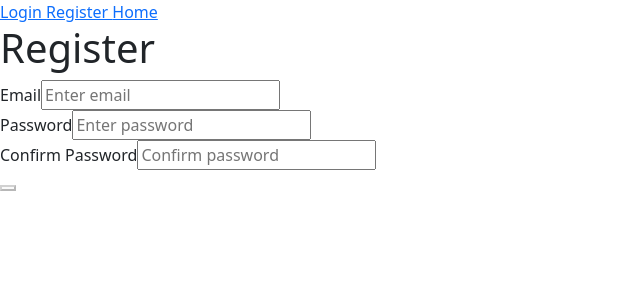
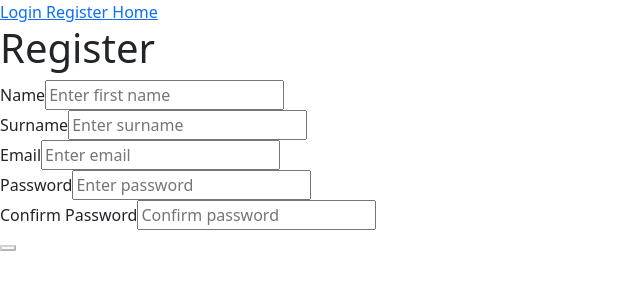
Before and after one commit to the-nonlinearity/docker-compose-rest-react-boilerplate, a React (Create React App) app in the folder frontend/: page /register in a window 1280 px wide. Shown: the top 300 px of the page, without its empty margins (0-640 px from the left). Built offline with nearby package versions, Linux system fonts and the light colour scheme.

Commit message:
add firstName/lastName to register. NOTE: commented out toastify alert - still cannot find additional modules brought in when building with docker

```diff
--- a/frontend/package.json
+++ b/frontend/package.json
@@ -22,6 +22,7 @@
     "react-icons": "4.2.0",
     "react-router-dom": "^6.0.1",
     "react-scripts": "^4.0.3",
+    "react-toastify": "^9.0.8",
     "yarn": "^1.22.19"
   },
   "devDependencies": {
--- a/frontend/src/App.tsx
+++ b/frontend/src/App.tsx
@@ -1,5 +1,7 @@
 import { BrowserRouter } from 'react-router-dom'
+// import { ToastContainer } from 'react-toastify'
 
+// import 'react-toastify/dist/react-toastify.css'
 import { NavBar } from './components/NavBar'
 import { AuthProvider } from './context/AuthContext'
 import { RouteList } from './routes'
@@ -12,12 +14,15 @@ import { RouteList } from './routes'
 // import Spinner from 'react-bootstrap/Spinner';
 
 const App = () => (
+  <>
   <BrowserRouter>
     <AuthProvider>
       <NavBar />
       <RouteList />
     </AuthProvider>
   </BrowserRouter>
+  {/* <ToastContainer/> */}
+  </>
 )
 
 export default App
--- a/frontend/src/pages/Login/index.tsx
+++ b/frontend/src/pages/Login/index.tsx
@@ -12,7 +12,7 @@ function initialFormValues () {
 export function Login () {
   const [values, setValues] = useState(initialFormValues)
   const [loginRequestStatus, setLoginRequestStatus] = useState('success')
-  const { signIn } = useContext(AuthContext)
+  const { signIn, user } = useContext(AuthContext)
 
   function handleChange (e: React.ChangeEvent<HTMLInputElement>) {
     const { name, value } = e.target
@@ -28,7 +28,7 @@ export function Login () {
 
     setLoginRequestStatus('loading')
 
-    await signIn(values)
+    signIn(values).then((res) => console.log(values, '<<<<<<input', res, '<<<<<<<<<res', user, '<<<<<<user'))
 
     setLoginRequestStatus('success')
   }
--- a/frontend/src/pages/Register/index.tsx
+++ b/frontend/src/pages/Register/index.tsx
@@ -1,4 +1,5 @@
 import React, { useState, FormEvent } from 'react'
+// import { toast } from 'react-toastify'
 
 import { postNewUser } from '../../services/interceptors'
 
@@ -6,11 +7,13 @@ export function Register () {
   const [formInput, setFormInput] = useState({
     email: '',
     password: '',
-    passwordConfirm: ''
+    passwordConfirm: '',
+    firstName: '',
+    lastName: ''
   })
   const [pendingSubmit, setPendingSubmit] = useState(false)
 
-  const { email, password, passwordConfirm } = formInput
+  const { email, password, passwordConfirm, firstName, lastName } = formInput
 
   const handleFormChange = (event: React.ChangeEvent<HTMLInputElement>) => {
     const { name, value } = event.target
@@ -23,23 +26,49 @@ export function Register () {
   const handleSubmit = (event: FormEvent) => {
     event.preventDefault()
     setPendingSubmit(true)
-    postNewUser(email, password).then(() => {
+    postNewUser(email, password, firstName, lastName).then((res) => {
       setPendingSubmit(false)
       console.log('created!!!!!!!!')
     })
     setFormInput({
       email: '',
       password: '',
-      passwordConfirm: ''
+      passwordConfirm: '',
+      firstName: '',
+      lastName: ''
     })
   }
 
   if (pendingSubmit) { return <p>Pending...</p> }
 
+  // if (password !== passwordConfirm) { toast.error('Passwords do not match') }
+
   return (
     <div>
       <h1>Register</h1>
       <form onSubmit={handleSubmit}>
+      <div>
+      <label htmlFor="firstName">Name</label>
+          <input
+            value={firstName}
+            type="text"
+            name="firstName"
+            id="firstName"
+            onChange={handleFormChange}
+            placeholder='Enter first name'
+        />
+        </div>
+        <div>
+      <label htmlFor="lastName">Surname</label>
+          <input
+            value={lastName}
+            type="text"
+            name="lastName"
+            id="lastName"
+            onChange={handleFormChange}
+            placeholder='Enter surname'
+        />
+        </div>
         <div>
       <label htmlFor="email">Email</label>
           <input
--- a/frontend/src/services/interceptors.ts
+++ b/frontend/src/services/interceptors.ts
@@ -39,8 +39,8 @@ function handleRefreshToken (refreshToken: string) {
     })
 }
 
-export const postNewUser = (email: string, password: string) => {
-  return api.post('/register/', { email: email, password: password })
+export const postNewUser = (email: string, password: string, firstName: string, lastName: string) => {
+  return api.post('/register/', { email: email, password: password, first_name: firstName, last_name: lastName })
 }
 
 function onRequest (config: AxiosRequestConfig): AxiosRequestConfig {
```
Also changed, not shown: 1 other file (tests, documents, lock files or other folders).
